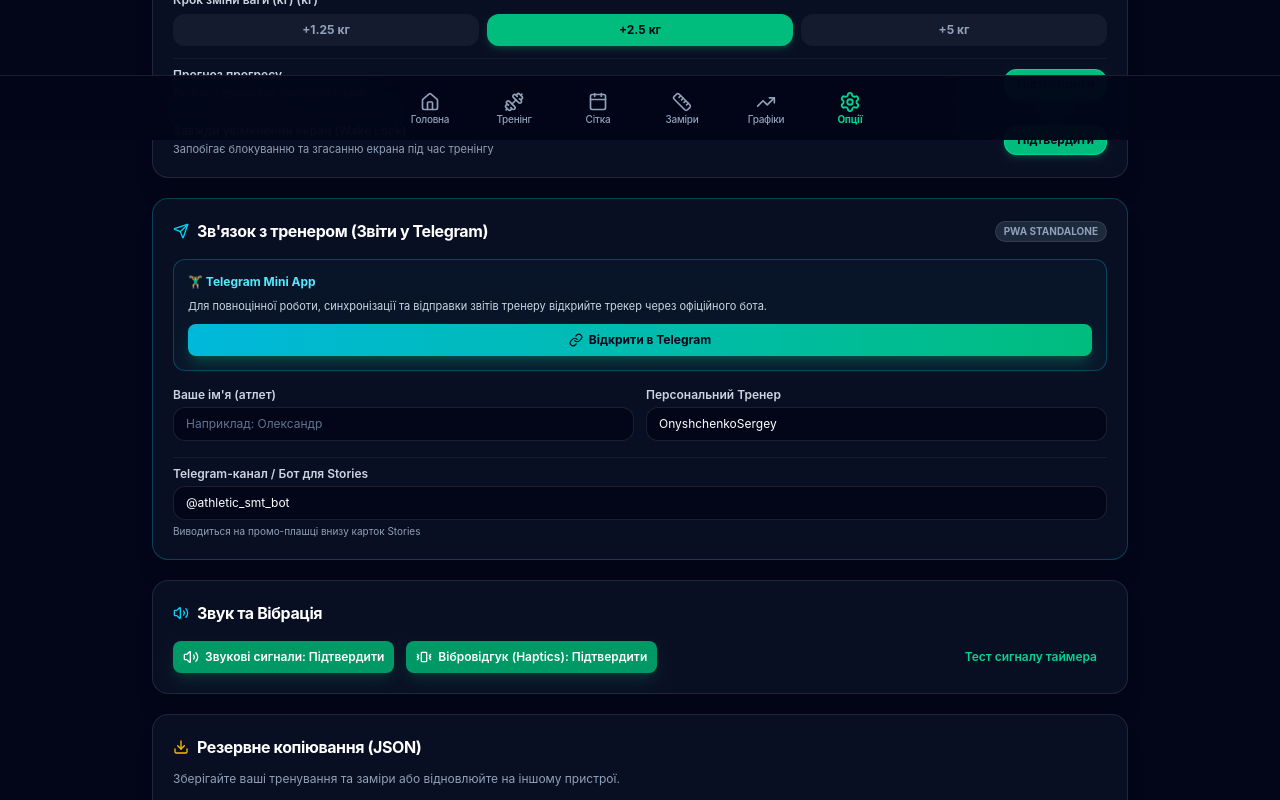
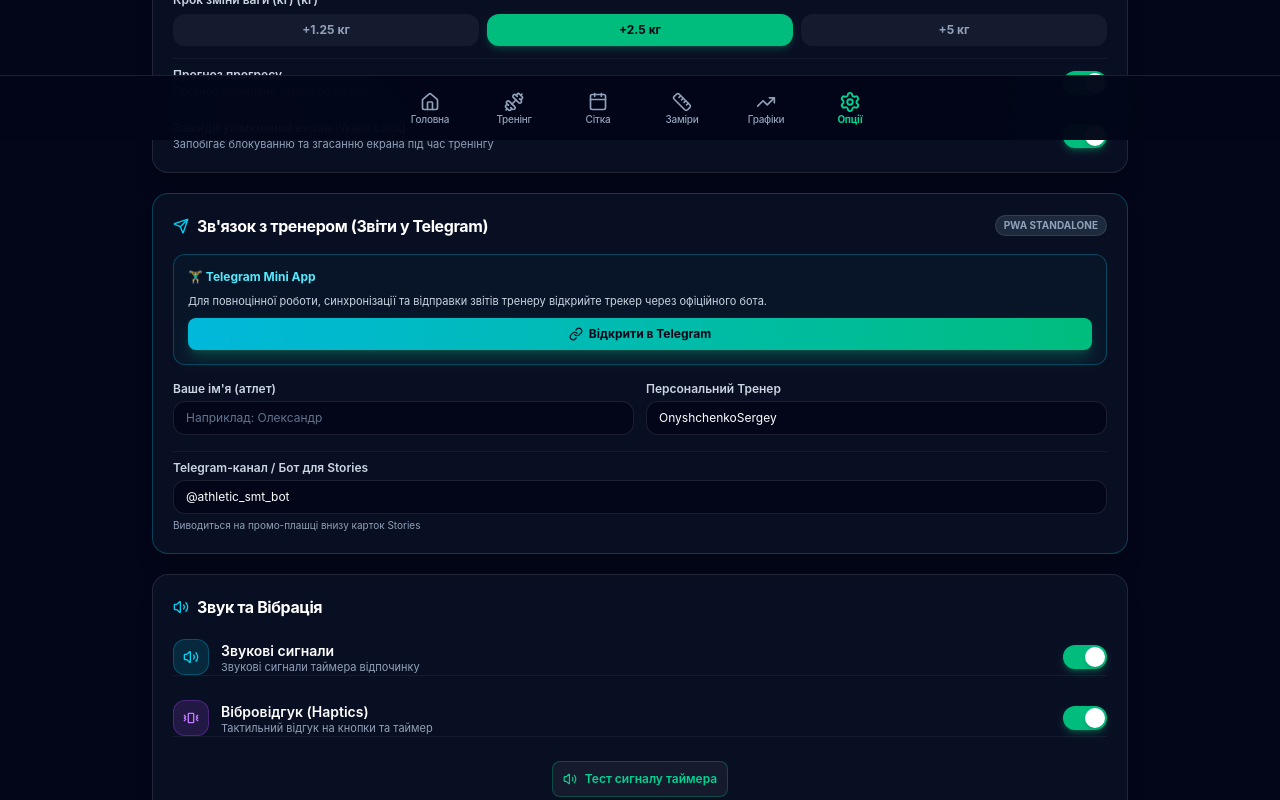
Before and after one commit to 19taurus79/smt_tracker, a Next.js app: page /settings in a window 1280 px wide. Shown: the part 660-1460 px from the top of the page. Built offline with nearby package versions, Linux system fonts and the light colour scheme.

Commit message:
fix(settings): replace overflowing buttons with native ios/tg toggle switches for sound, haptics and wake lock

```diff
--- a/src/app/settings/page.tsx
+++ b/src/app/settings/page.tsx
@@ -477,24 +477,31 @@ export default function SettingsPage() {
           {/* Forecast in Analytics Toggle */}
           <div className="pt-2 border-t border-white/5">
             <div className="flex items-center justify-between gap-3">
-              <div>
+              <div className="min-w-0">
                 <span className="text-xs font-semibold text-slate-300 block">
                   {t.analytics.toggleForecast}
                 </span>
-                <span className="text-[11px] text-slate-400 block mt-0.5">
+                <span className="text-[11px] text-slate-400 block mt-0.5 leading-tight">
                   {t.analytics.forecastEnabled}
                 </span>
               </div>
               <button
                 type="button"
-                onClick={() => setShowForecastInAnalytics(!showForecastInAnalytics)}
-                className={`px-3 py-1.5 rounded-xl text-xs font-bold border transition-all shrink-0 ${
-                  showForecastInAnalytics
-                    ? "bg-emerald-500 text-slate-950 border-emerald-400 shadow-md shadow-emerald-500/20"
-                    : "bg-white/5 text-slate-400 border-white/10 hover:text-white"
+                role="switch"
+                aria-checked={showForecastInAnalytics}
+                onClick={() => {
+                  setShowForecastInAnalytics(!showForecastInAnalytics);
+                  triggerHaptic("selection");
+                }}
+                className={`relative inline-flex h-6 w-11 shrink-0 cursor-pointer rounded-full border-2 border-transparent transition-colors duration-200 ease-in-out focus:outline-none ${
+                  showForecastInAnalytics ? "bg-emerald-500 shadow-md shadow-emerald-500/30" : "bg-slate-700"
                 }`}
               >
-                {showForecastInAnalytics ? t.common.confirm : t.common.cancel}
+                <span
+                  className={`pointer-events-none inline-block h-5 w-5 transform rounded-full bg-white shadow-md ring-0 transition duration-200 ease-in-out ${
+                    showForecastInAnalytics ? "translate-x-5" : "translate-x-0"
+                  }`}
+                />
               </button>
             </div>
           </div>
@@ -502,24 +509,31 @@ export default function SettingsPage() {
           {/* Keep Screen Awake (Wake Lock) */}
           <div className="pt-2 border-t border-white/5">
             <div className="flex items-center justify-between gap-3">
-              <div>
+              <div className="min-w-0">
                 <span className="text-xs font-semibold text-slate-300 block">
                   {t.settings.screenWakeLock}
                 </span>
-                <span className="text-[11px] text-slate-400 block mt-0.5">
+                <span className="text-[11px] text-slate-400 block mt-0.5 leading-tight">
                   {t.settings.screenWakeLockDesc}
                 </span>
               </div>
               <button
                 type="button"
-                onClick={() => setKeepScreenAwake(!keepScreenAwake)}
-                className={`px-3 py-1.5 rounded-xl text-xs font-bold border transition-all shrink-0 ${
-                  keepScreenAwake
-                    ? "bg-emerald-500 text-slate-950 border-emerald-400 shadow-md shadow-emerald-500/20"
-                    : "bg-white/5 text-slate-400 border-white/10 hover:text-white"
+                role="switch"
+                aria-checked={keepScreenAwake}
+                onClick={() => {
+                  setKeepScreenAwake(!keepScreenAwake);
+                  triggerHaptic("selection");
+                }}
+                className={`relative inline-flex h-6 w-11 shrink-0 cursor-pointer rounded-full border-2 border-transparent transition-colors duration-200 ease-in-out focus:outline-none ${
+                  keepScreenAwake ? "bg-emerald-500 shadow-md shadow-emerald-500/30" : "bg-slate-700"
                 }`}
               >
-                {keepScreenAwake ? t.common.confirm : t.common.cancel}
+                <span
+                  className={`pointer-events-none inline-block h-5 w-5 transform rounded-full bg-white shadow-md ring-0 transition duration-200 ease-in-out ${
+                    keepScreenAwake ? "translate-x-5" : "translate-x-0"
+                  }`}
+                />
               </button>
             </div>
           </div>
@@ -713,43 +727,105 @@ export default function SettingsPage() {
       </Card>
 
       {/* 5. Sound & Haptics */}
-      <Card className="border-white/10 bg-slate-900/60 p-4 sm:p-5 space-y-3">
+      <Card className="border-white/10 bg-slate-900/60 p-4 sm:p-5 space-y-4">
         <CardTitle className="text-sm sm:text-base flex items-center gap-2">
           <Volume2 className="h-4 w-4 text-cyan-400" />
           <span>{t.settings.audioAndHaptics}</span>
         </CardTitle>
 
-        <div className="flex flex-col sm:flex-row items-center justify-between gap-3 pt-1">
-          <div className="flex items-center gap-3 w-full sm:w-auto">
+        <div className="space-y-3 divide-y divide-white/5">
+          {/* Sound Effects Row */}
+          <div className="flex items-center justify-between gap-3 pt-1">
+            <div className="flex items-center gap-3 min-w-0">
+              <div className="h-9 w-9 rounded-xl bg-cyan-500/15 border border-cyan-500/30 flex items-center justify-center shrink-0 text-cyan-400">
+                <Volume2 className="h-4 w-4" />
+              </div>
+              <div className="min-w-0">
+                <span className="text-xs sm:text-sm font-semibold text-white block truncate">
+                  {t.settings.soundEffects}
+                </span>
+                <span className="text-[11px] text-slate-400 block leading-tight">
+                  {language === "uk"
+                    ? "Звукові сигнали таймера відпочинку"
+                    : language === "en"
+                    ? "Rest timer beep notifications"
+                    : "Звуковые сигналы таймера отдыха"}
+                </span>
+              </div>
+            </div>
+
+            <button
+              type="button"
+              role="switch"
+              aria-checked={soundEnabled}
+              onClick={() => {
+                setSoundEnabled(!soundEnabled);
+                triggerHaptic("selection");
+              }}
+              className={`relative inline-flex h-6 w-11 shrink-0 cursor-pointer rounded-full border-2 border-transparent transition-colors duration-200 ease-in-out focus:outline-none ${
+                soundEnabled ? "bg-emerald-500 shadow-md shadow-emerald-500/30" : "bg-slate-700"
+              }`}
+            >
+              <span
+                className={`pointer-events-none inline-block h-5 w-5 transform rounded-full bg-white shadow-md ring-0 transition duration-200 ease-in-out ${
+                  soundEnabled ? "translate-x-5" : "translate-x-0"
+                }`}
+              />
+            </button>
+          </div>
+
+          {/* Haptics Row */}
+          <div className="flex items-center justify-between gap-3 pt-3">
+            <div className="flex items-center gap-3 min-w-0">
+              <div className="h-9 w-9 rounded-xl bg-purple-500/15 border border-purple-500/30 flex items-center justify-center shrink-0 text-purple-400">
+                <Vibrate className="h-4 w-4" />
+              </div>
+              <div className="min-w-0">
+                <span className="text-xs sm:text-sm font-semibold text-white block truncate">
+                  {t.settings.hapticFeedback}
+                </span>
+                <span className="text-[11px] text-slate-400 block leading-tight">
+                  {language === "uk"
+                    ? "Тактильний відгук на кнопки та таймер"
+                    : language === "en"
+                    ? "Haptic vibration on taps and timer"
+                    : "Тактильный отклик на кнопки и таймер"}
+                </span>
+              </div>
+            </div>
+
+            <button
+              type="button"
+              role="switch"
+              aria-checked={hapticsEnabled}
+              onClick={() => {
+                setHapticsEnabled(!hapticsEnabled);
+                triggerHaptic("selection");
+              }}
+              className={`relative inline-flex h-6 w-11 shrink-0 cursor-pointer rounded-full border-2 border-transparent transition-colors duration-200 ease-in-out focus:outline-none ${
+                hapticsEnabled ? "bg-emerald-500 shadow-md shadow-emerald-500/30" : "bg-slate-700"
+              }`}
+            >
+              <span
+                className={`pointer-events-none inline-block h-5 w-5 transform rounded-full bg-white shadow-md ring-0 transition duration-200 ease-in-out ${
+                  hapticsEnabled ? "translate-x-5" : "translate-x-0"
+                }`}
+              />
+            </button>
+          </div>
+
+          {/* Test Sound Button */}
+          <div className="pt-3 flex justify-center">
             <Button
-              variant={soundEnabled ? "default" : "outline"}
+              variant="outline"
               size="sm"
-              onClick={() => setSoundEnabled(!soundEnabled)}
-              className="text-xs font-semibold"
+              onClick={handleTestSound}
+              className="w-full sm:w-auto h-9 text-xs text-emerald-400 border-emerald-500/30 hover:bg-emerald-500/10 hover:text-emerald-300 font-semibold flex items-center justify-center gap-2"
             >
-              <Volume2 className="h-4 w-4 mr-1.5" />
-              <span>{t.settings.soundEffects}: {soundEnabled ? t.common.confirm : t.common.cancel}</span>
-            </Button>
-
-            <Button
-              variant={hapticsEnabled ? "default" : "outline"}
-              size="sm"
-              onClick={() => setHapticsEnabled(!hapticsEnabled)}
-              className="text-xs font-semibold"
-            >
-              <Vibrate className="h-4 w-4 mr-1.5" />
-              <span>{t.settings.hapticFeedback}: {hapticsEnabled ? t.common.confirm : t.common.cancel}</span>
+              <Volume2 className="h-3.5 w-3.5" />
+              <span>{t.settings.testSound}</span>
             </Button>
           </div>
-
-          <Button
-            variant="ghost"
-            size="sm"
-            onClick={handleTestSound}
-            className="text-xs text-emerald-400 hover:text-emerald-300 hover:bg-emerald-500/10"
-          >
-            {t.settings.testSound}
-          </Button>
         </div>
       </Card>
 
```
